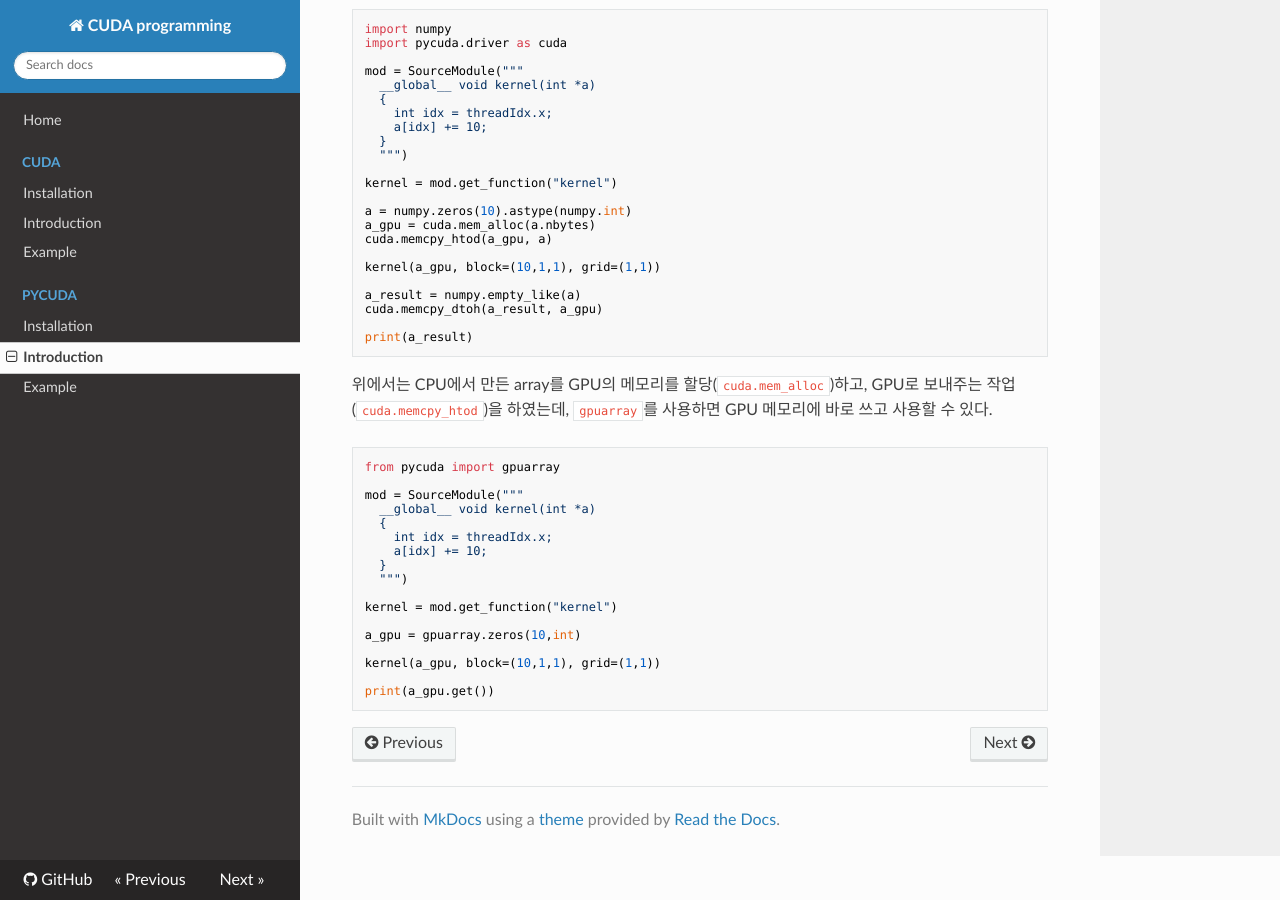
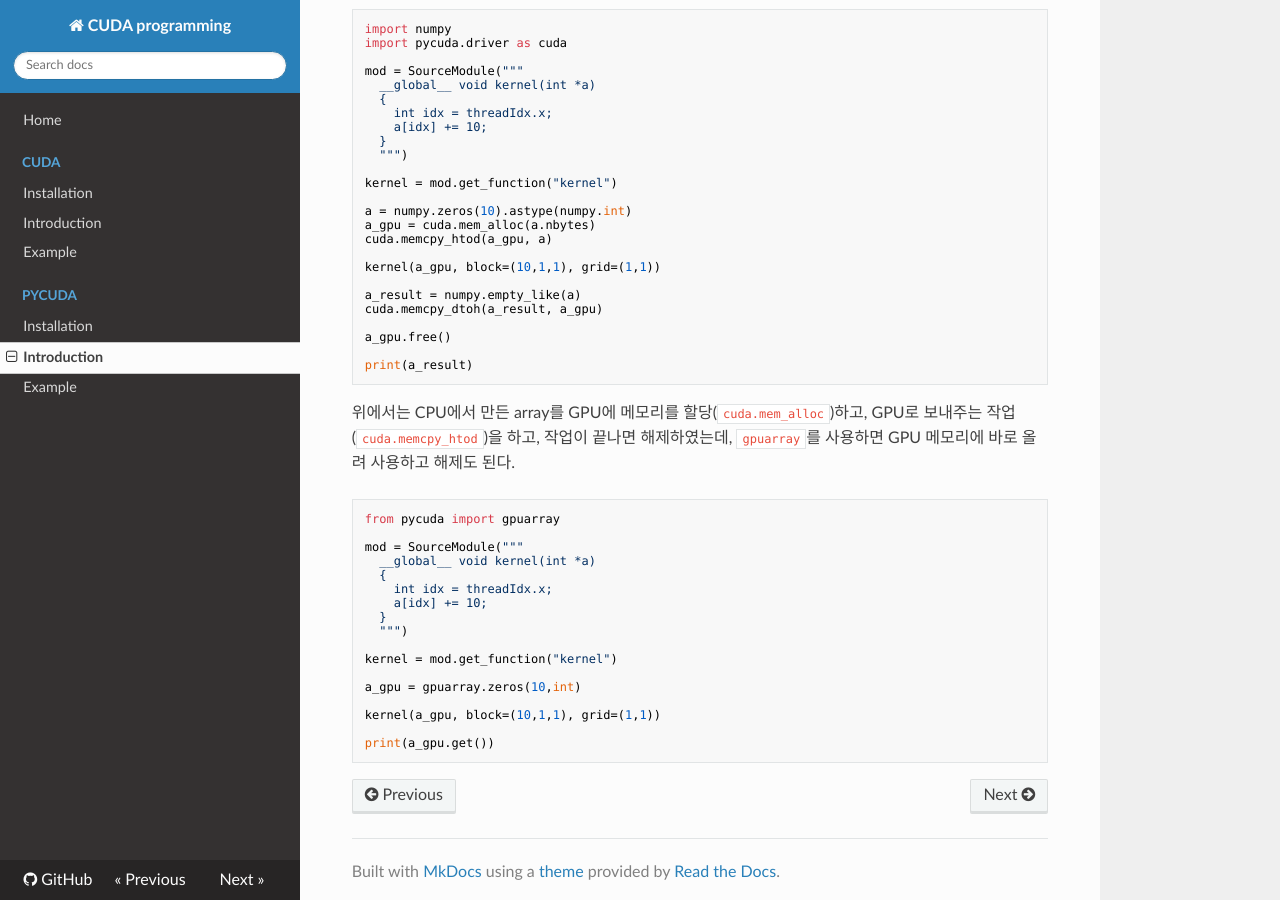
Before and after one commit to WonyoungCho/CUDA, an MkDocs documentation site: the page built from docs/PyCUDA_int.md, in a window 1280 px wide and 900 px high, scrolled down 1308 px. Built offline with MkDocs 1.6.1, drawn with Linux system fonts in a browser that asks for light colours; nearby versions of some CDN libraries; old or Windows-style settings are respelled for this version of MkDocs.

Commit message:
Update PyCUDA_int.md

````diff
--- a/docs/PyCUDA_int.md
+++ b/docs/PyCUDA_int.md
@@ -73,9 +73,11 @@ kernel(a_gpu, block=(10,1,1), grid=(1,1))
 a_result = numpy.empty_like(a)
 cuda.memcpy_dtoh(a_result, a_gpu)
 
+a_gpu.free()
+
 print(a_result)
 ```
-위에서는 CPU에서 만든 array를 GPU의 메모리를 할당(`cuda.mem_alloc`)하고, GPU로 보내주는 작업(`cuda.memcpy_htod`)을 하였는데, `gpuarray`를 사용하면 GPU 메모리에 바로 쓰고 사용할 수 있다.
+위에서는 CPU에서 만든 array를 GPU에 메모리를 할당(`cuda.mem_alloc`)하고, GPU로 보내주는 작업(`cuda.memcpy_htod`)을 하고, 작업이 끝나면 해제하였는데, `gpuarray`를 사용하면 GPU 메모리에 바로 올려 사용하고 해제도 된다.
 ```python
 from pycuda import gpuarray
 
````
